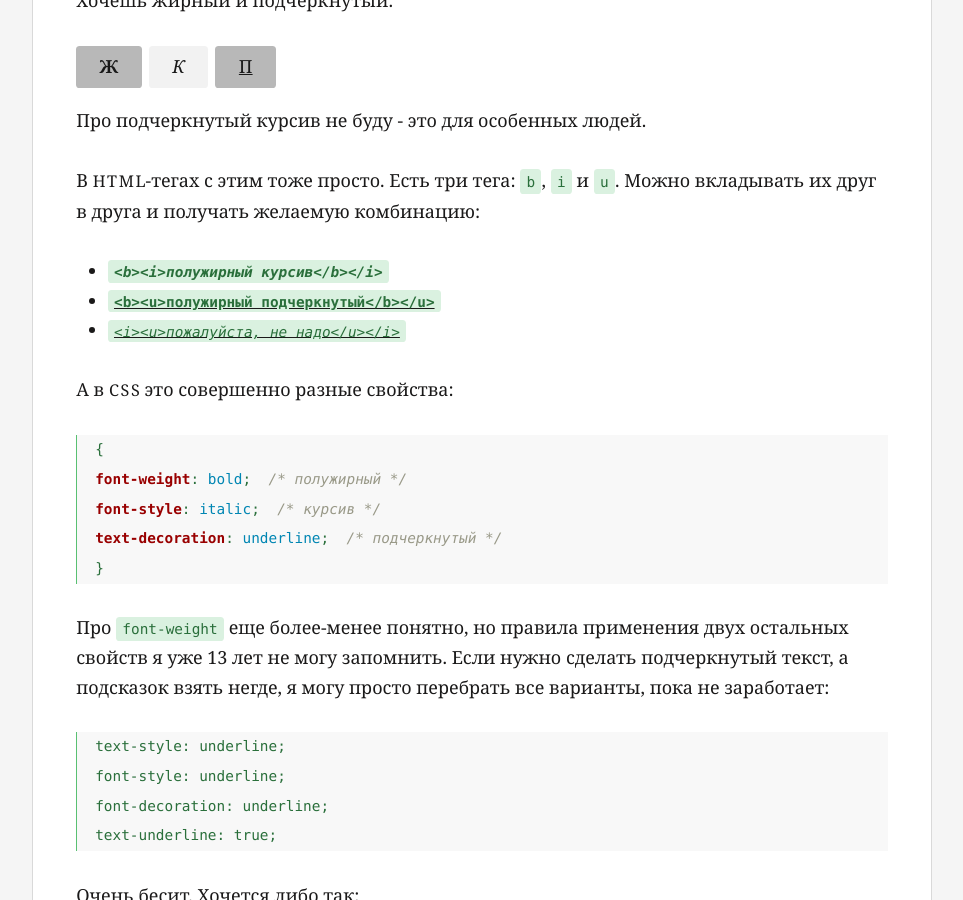
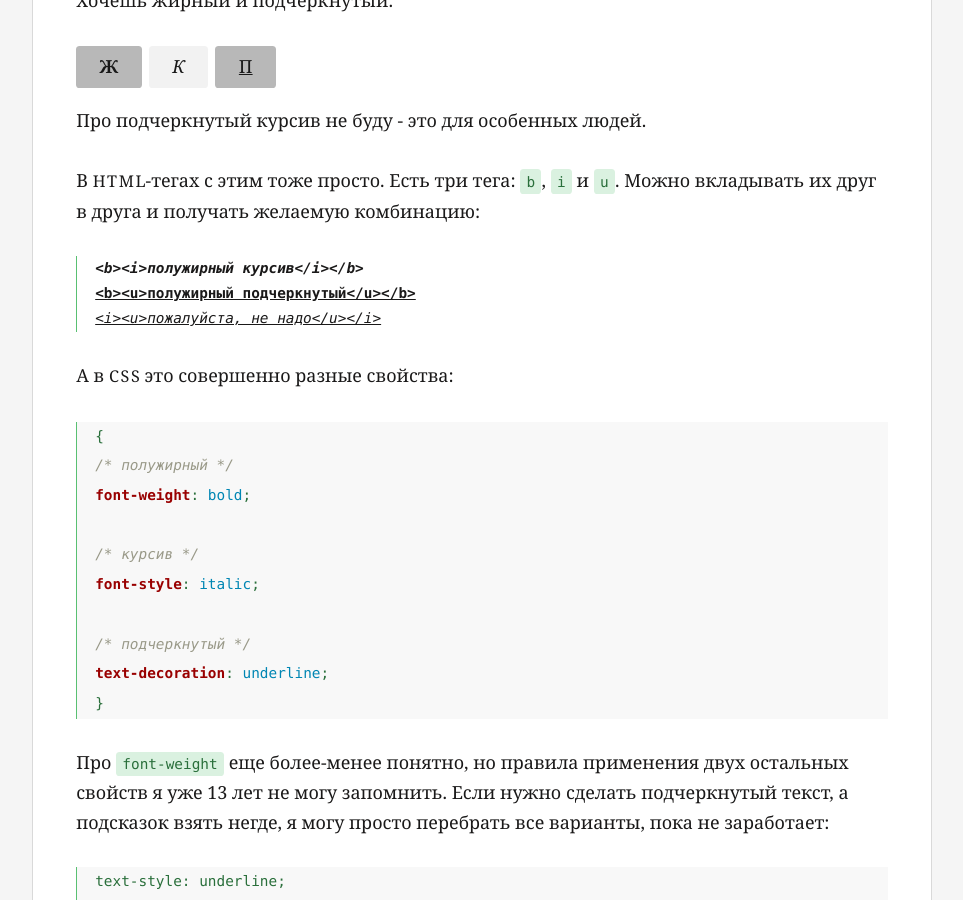
Before and after one commit to pomidoroshev/doroshev.com, a Jekyll site: the page built from _posts/2020-05-11-b-i-u.md, in a window 1280 px wide and 900 px high, scrolled down 675 px. Shown: the whole window, without its empty margins (158-1121 px from the left). Built offline with Jekyll 4.4.1, drawn with Linux system fonts in a browser that asks for light colours.

Commit message:
Fix post

````diff
--- a/_posts/2020-05-11-b-i-u.md
+++ b/_posts/2020-05-11-b-i-u.md
@@ -19,16 +19,27 @@ date:   2020-05-11 16:32:10 +0300
 
 В HTML-тегах с этим тоже просто. Есть три тега: `b`, `i` и `u`. Можно вкладывать их друг в друга и получать желаемую комбинацию:
 
-- <span class="bold italic">`<b><i>полужирный курсив</b></i>`</span>
-- <span class="bold underline">`<b><u>полужирный подчеркнутый</b></u>`</span>
-- <span class="italic underline">`<i><u>пожалуйста, не надо</u></i>`</span>
+{::nomarkdown}
+
+<pre>
+<b><i>&lt;b&gt;&lt;i&gt;полужирный курсив&lt;/i&gt;&lt;/b&gt;</b></i>
+<b><u>&lt;b&gt;&lt;u&gt;полужирный подчеркнутый&lt;/u&gt;&lt;/b&gt;</b></u>
+<i><u>&lt;i&gt;&lt;u&gt;пожалуйста, не надо&lt;/u&gt;&lt;/i&gt;</u></i>
+</pre>
+
+{:/nomarkdown}
 
 А в CSS это совершенно разные свойства:
 ```css
 {
-font-weight: bold;  /* полужирный */
-font-style: italic;  /* курсив */
-text-decoration: underline;  /* подчеркнутый */
+/* полужирный */
+font-weight: bold;
+
+/* курсив */
+font-style: italic;
+
+/* подчеркнутый */
+text-decoration: underline;
 }
 ```
 
````
